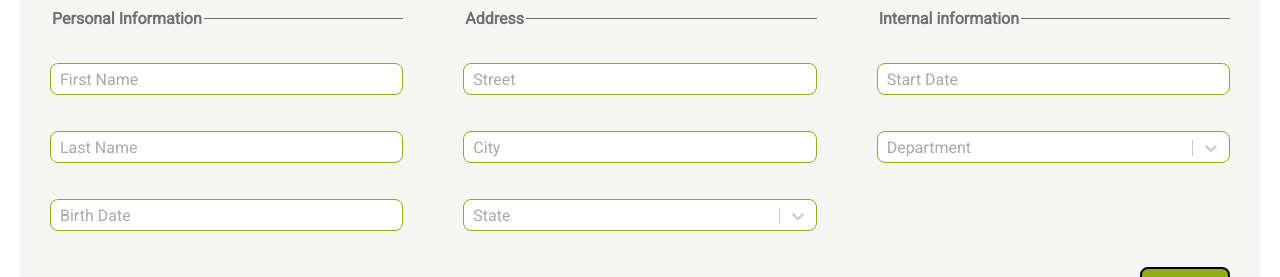
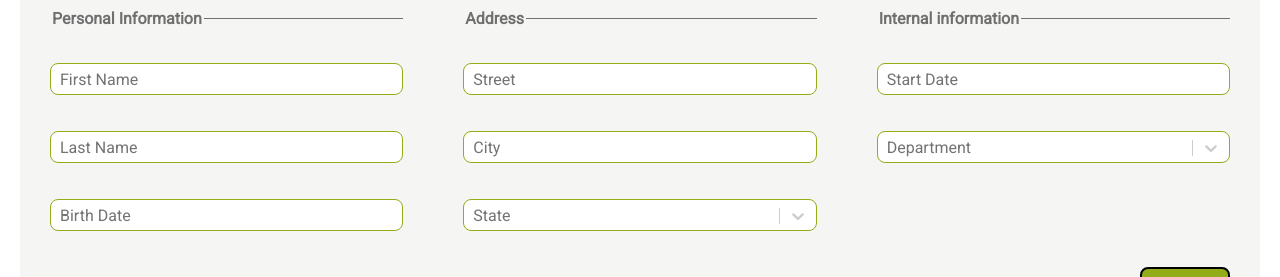
Before and after one commit to PierreTDX/P14_HRnet_OC, a React (Vite) app: page /createemployee in a window 1280 px wide. Shown: the part 293-570 px from the top of the page. Built offline with nearby package versions, Linux system fonts and the light colour scheme.

Commit message:
Ajustements Css et accessibilité

```diff
--- a/src/components/FormSections/FloatingInputs/FloatingSelectInput.jsx
+++ b/src/components/FormSections/FloatingInputs/FloatingSelectInput.jsx
@@ -12,7 +12,7 @@ function FloatingSelectInput({ name, label, control, options, rules, errors }) {
     return (
         <>
             <div className="input-container">
-                <label htmlFor={name} className={isActive ? 'focused' : ''}>
+                <label htmlFor={name} className={isActive ? 'focused' : ''} id={`${name}-label`}>
                     {label}
                 </label>
                 <SelectInput
--- a/src/components/FormSections/FloatingInputs/Inputs/DateInput/dateInput.scss
+++ b/src/components/FormSections/FloatingInputs/Inputs/DateInput/dateInput.scss
@@ -32,6 +32,11 @@
     margin-bottom: 8px !important;
 }
 
+.react-datepicker__month-dropdown-container,
+.react-datepicker__year-dropdown-container {
+    margin-inline: 10px;
+}
+
 .react-datepicker__navigation-icon::before {
     border-color: white !important; // change la couleur du chevron
 }
--- a/src/components/FormSections/FloatingInputs/Inputs/SelectInput/index.jsx
+++ b/src/components/FormSections/FloatingInputs/Inputs/SelectInput/index.jsx
@@ -77,6 +77,8 @@ function SelectInput({ name, control, options, rules, value, onChange, onFocus,
         <Select
             {...field}
             name={name}
+            inputId={name} // <-- ID unique pour l'input généré
+            aria-labelledby={`${name}-label`} // <-- Relie au label par son ID
             options={sortedOptions}
             styles={customStyles}
             placeholder={(isFocused || !control) ? `select a ${name}` : ''}
--- a/src/components/FormSections/FloatingInputs/Inputs/SelectInput/selectInput.scss
+++ b/src/components/FormSections/FloatingInputs/Inputs/SelectInput/selectInput.scss
@@ -36,4 +36,8 @@
             outline: none;
         }
     }
+
+    .selectInput__menu {
+        z-index: 10;
+    }
 }
--- a/src/pages/CreateEmployee/createEmployee.scss
+++ b/src/pages/CreateEmployee/createEmployee.scss
@@ -9,10 +9,10 @@ label {
     position: absolute;
     left: 10px;
     bottom: 6px;
-    color: #aaa;
+    color: #737373;
     pointer-events: none;
     transition: all 0.2s ease-in-out;
-    z-index: 5;
+    z-index: 1;
 
 }
 
@@ -21,7 +21,6 @@ label.focused {
     bottom: 32px;
     left: 8px;
     font-size: 12px;
-    color: #333;
 }
 
 .formCreateEmployee {
```
